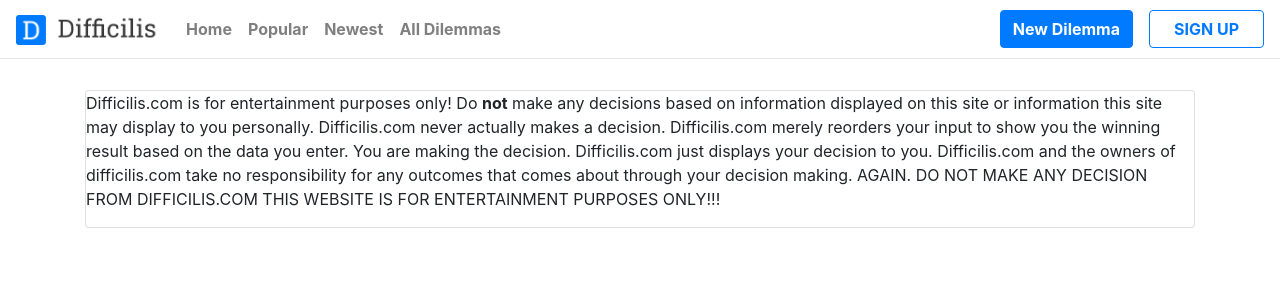
After one commit to afarntrog/difficilis-django, a Django app: page /disclaimer in a window 1280 px wide. The commit adds this page. Shown: the top 300 px of the page. Run offline with Django 3.2, Linux system fonts and the light colour scheme; some libraries are stand-ins or nearby versions.

Commit message:
added disclaimer

```diff
--- a/easydilemma/templates/easydilemma/aboutme.html
+++ b/easydilemma/templates/easydilemma/aboutme.html
@@ -65,7 +65,7 @@
 
         <button type="button" data-toggle="collapse" data-target="#navbarCollapse" aria-controls="navbarCollapse" aria-expanded="false" aria-label="Toggle navigation"  class="navbar-toggler navbar-toggler-right">
             <i class="fa fa-bars"></i>
-          </button>
+        </button>
 
       <div class="collapse navbar-collapse" id="navbarCollapse">
         <!--Left side of NavBar-->
--- /dev/null
+++ b/easydilemma/templates/easydilemma/disclaimer.html
@@ -0,0 +1,93 @@
+<!DOCTYPE html>
+<html lang="en">
+<head>
+    <meta charset="utf-8">
+    <meta http-equiv="X-UA-Compatible" content="IE=edge">
+    <meta name="viewport" content="width=device-width, initial-scale=1">
+    {% load static %}
+        <!-- Global site tag (gtag.js) - Google Analytics -->
+  <script async src="https://www.googletagmanager.com/gtag/js?id=UA-143158805-1"></script>
+  <script>
+    window.dataLayer = window.dataLayer || [];
+    function gtag(){dataLayer.push(arguments);}
+    gtag('js', new Date());
+
+    gtag('config', 'UA-143158805-1');
+  </script>
+    <title>Difficilis</title>
+    <link rel="shortcut icon" type="image/png" href="{% static 'easydilemma/images/favicon-16x16.png' %}"/>
+
+
+
+    <link href="https://fonts.googleapis.com/css?family=Oswald" rel="stylesheet">
+    <!-- Bootstrap CSS -->
+    <link rel="stylesheet" href="https://maxcdn.bootstrapcdn.com/bootstrap/4.0.0/css/bootstrap.min.css" integrity="sha384-Gn5384xqQ1aoWXA+058RXPxPg6fy4IWvTNh0E263XmFcJlSAwiGgFAW/dAiS6JXm" crossorigin="anonymous">
+    <!--My css sheet-->
+    <link rel="stylesheet" href="../../static/easydilemma/css/main.css">
+    <!--Font Awesome-->
+    <link rel="stylesheet" href="https://use.fontawesome.com/releases/v5.8.1/css/all.css" integrity="sha384-50oBUHEmvpQ+1lW4y57PTFmhCaXp0ML5d60M1M7uH2+nqUivzIebhndOJK28anvf" crossorigin="anonymous">
+    <!--jQuery CDN-->
+    <script src="https://code.jquery.com/jquery-3.3.1.min.js" integrity="sha256-FgpCb/KJQlLNfOu91ta32o/NMZxltwRo8QtmkMRdAu8=" crossorigin="anonymous">
+    </script>
+
+    <!--jQuery UI local link-->
+    <script src="../../jquery-ui-1.12.1/jquery-ui.min.js"></script>
+
+</head>
+
+<body>
+    <header class="header">
+        <!-- Navbar-->
+        <nav class="navbar navbar-expand-lg fixed-top shadow navbar-light bg-white">
+                <div class="d-flex">
+                    <a class="navbar-brand grow" href="{% url 'easydilemma:index' %}"><img src="{% static 'easydilemma/images/Logo.png' %}" id="logo" style="max-height: 30px; max-width: 150px;;"  alt="Difficilis"></a>
+                </div>
+
+            <button type="button" data-toggle="collapse" data-target="#navbarCollapse" aria-controls="navbarCollapse" aria-expanded="false" aria-label="Toggle navigation"  class="navbar-toggler navbar-toggler-right">
+                <i class="fa fa-bars"></i>
+            </button>
+
+            <div class="collapse navbar-collapse" id="navbarCollapse">
+                <!--Left side of NavBar-->
+                <ul class="navbar-nav">
+                <li class="nav-item" ><a  href="{% url 'easydilemma:index' %}" class="nav-link font-weight-bold">Home</a></li>
+                <li class="nav-item "><a  href="{% url 'easydilemma:all_dilemmas' %}" class="nav-link font-weight-bold">Popular</a></li>
+                <li class="nav-item"><a  href="{% url 'easydilemma:all_dilemmas' %}" class="nav-link font-weight-bold">Newest</a></li>
+                <li class="nav-item"><a  href="{% url 'easydilemma:all_dilemmas' %}" class="nav-link font-weight-bold">All Dilemmas</a></li>
+
+                </ul>
+                <!--Right side of NavBar-->
+                <ul class="navbar-nav ml-auto">
+                    {% if user.is_authenticated %}
+                        <li class="nav-item ml-lg-3 "><a  href="{% url 'easydilemma:dilemma' %}" class="btn btn-primary "><strong>New Dilemma</strong></a></li>
+                        <li class="nav-item ml-lg-3 "><a  href="{% url 'users:logout' %}" class="btn btn-outline-primary navbar_btn"><strong>Log Out</strong></a></li>
+                    {% else %}
+                        <li class="nav-item ml-lg-3 "><a  href="{% url 'easydilemma:dilemma' %}" class="btn btn-primary"><strong>New Dilemma</strong></a></li>
+                        <!-- <li class="nav-item ml-lg-3 "><a  href="{% url 'users:login' %}" class="btn btn-outline-primary navbar_btn" ><strong>LOG IN</strong></a></li> -->
+                        <li class="nav-item ml-lg-3 "><a  href="{% url 'users:register' %}" class="btn btn-outline-primary navbar_btn"><strong>SIGN UP</strong></a></li>
+                    {% endif %}
+                </ul>
+            </div>
+        </nav>
+    <!-- /Navbar -->
+    </header>
+
+    <div class="container" >
+        <div class="card" >
+            <p>Difficilis.com is for entertainment purposes only!
+                Do <strong>not</strong> make any decisions based on information displayed on
+                this site or information this site may display to you personally.
+                Difficilis.com never actually makes a decision.
+                Difficilis.com merely reorders your input to show you the winning result
+                based on the data you enter. You are making the decision.
+                Difficilis.com just displays your decision to you. Difficilis.com and the owners of
+                difficilis.com take no responsibility for any outcomes that
+                comes about through your decision making.
+                AGAIN. DO NOT MAKE ANY DECISION FROM DIFFICILIS.COM
+                THIS WEBSITE IS FOR ENTERTAINMENT PURPOSES ONLY!!!
+            </p>
+        </div>
+    </div>
+
+</body>
+</html>
--- a/easydilemma/urls.py
+++ b/easydilemma/urls.py
@@ -19,4 +19,6 @@
     path('reasons', views.reasons, name="reasons"),
     path('result/<int:dilemma_id>/', views.store_and_calc_reasons, name="store_and_calc_reasons"),
     path('do_not_post/<int:dilemma_id>/', views.do_not_post, name="do_not_post"),
+
+    path('disclaimer', views.disclaimer, name="disclaimer"),
 ]
--- a/easydilemma/views.py
+++ b/easydilemma/views.py
@@ -13,6 +13,8 @@
 def index(request):
     return render(request, 'easydilemma/index.html', context=None)
 
+def disclaimer(request):
+    return render(request, 'easydilemma/disclaimer.html', context=None)
 
 def dilemma(request):
     form = DilemmaForm()
```
Also changed, not shown: easydilemma/templates/easydilemma/dilemma_result.html (+2 -14 lines), db.sqlite3.
